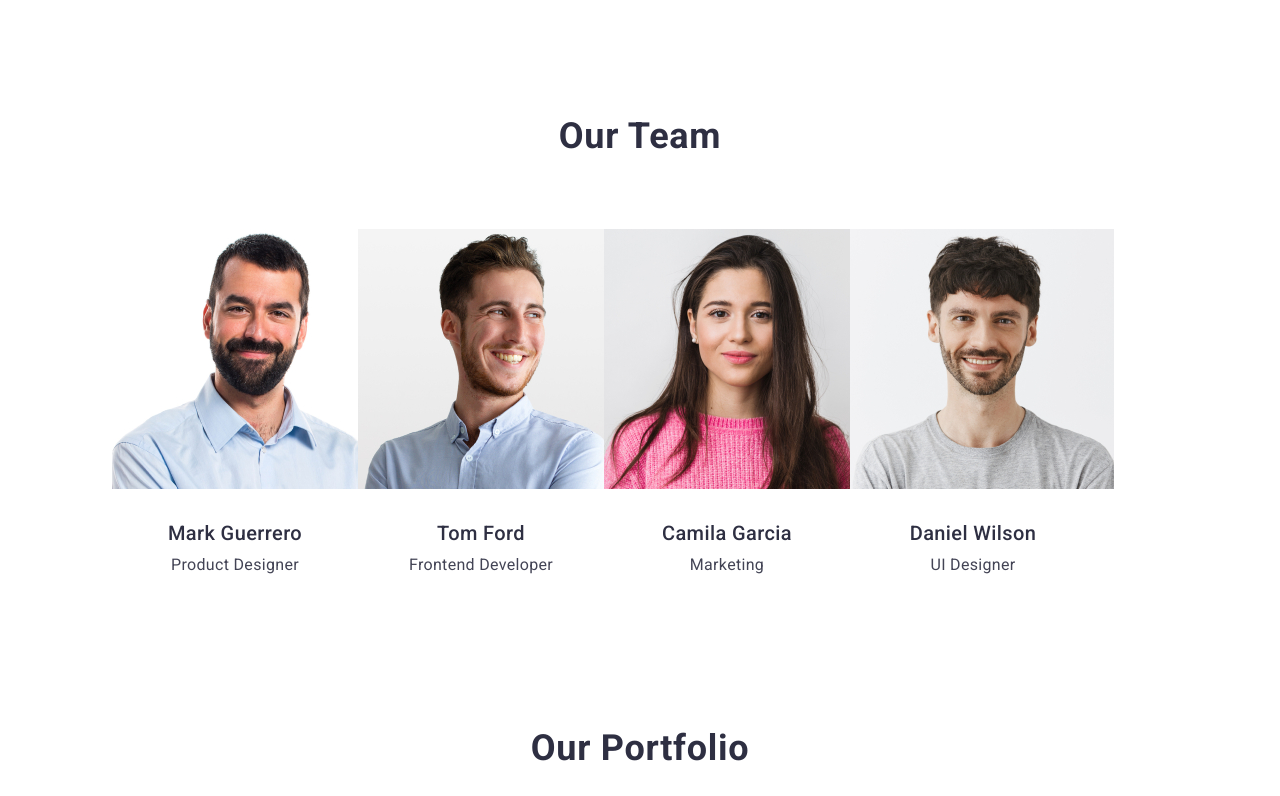
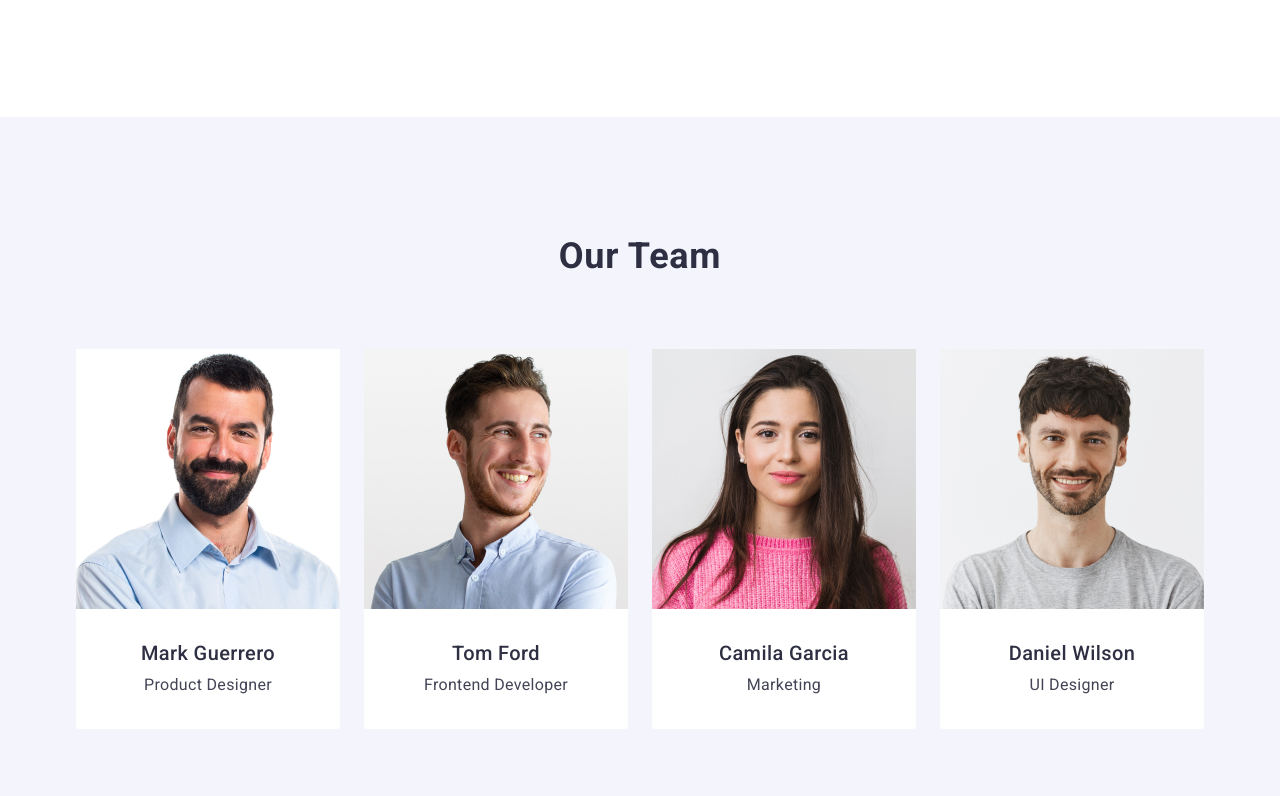
Before and after one commit to maaaks1k/goit-markup-hw-03, a plain HTML site: page index.html in a window 1280 px wide. Shown: the part 924-1720 px from the top of the page. Drawn offline with nearby package versions, Linux system fonts and the light colour scheme.

Commit message:
update styles.css

```diff
--- a/css/styles.css
+++ b/css/styles.css
@@ -231,12 +231,12 @@ img {
 }
 
 /* Section 3 */
-.team {
+.our-team-box{
   background-color: #f4f4fd;
   padding: 120px 0 120px;
 }
 
-.our-team-box {
+.team-list {
   display: flex;
   flex-direction: row;
   flex-wrap: wrap;
```
